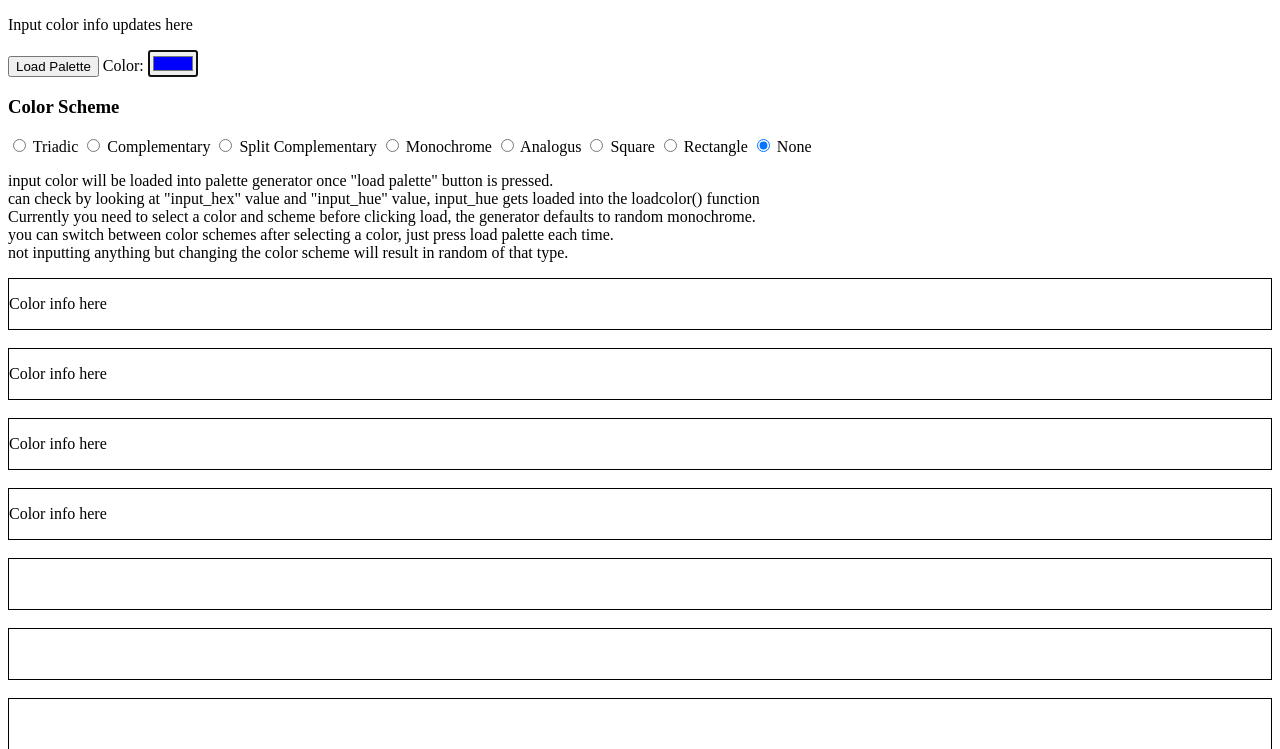
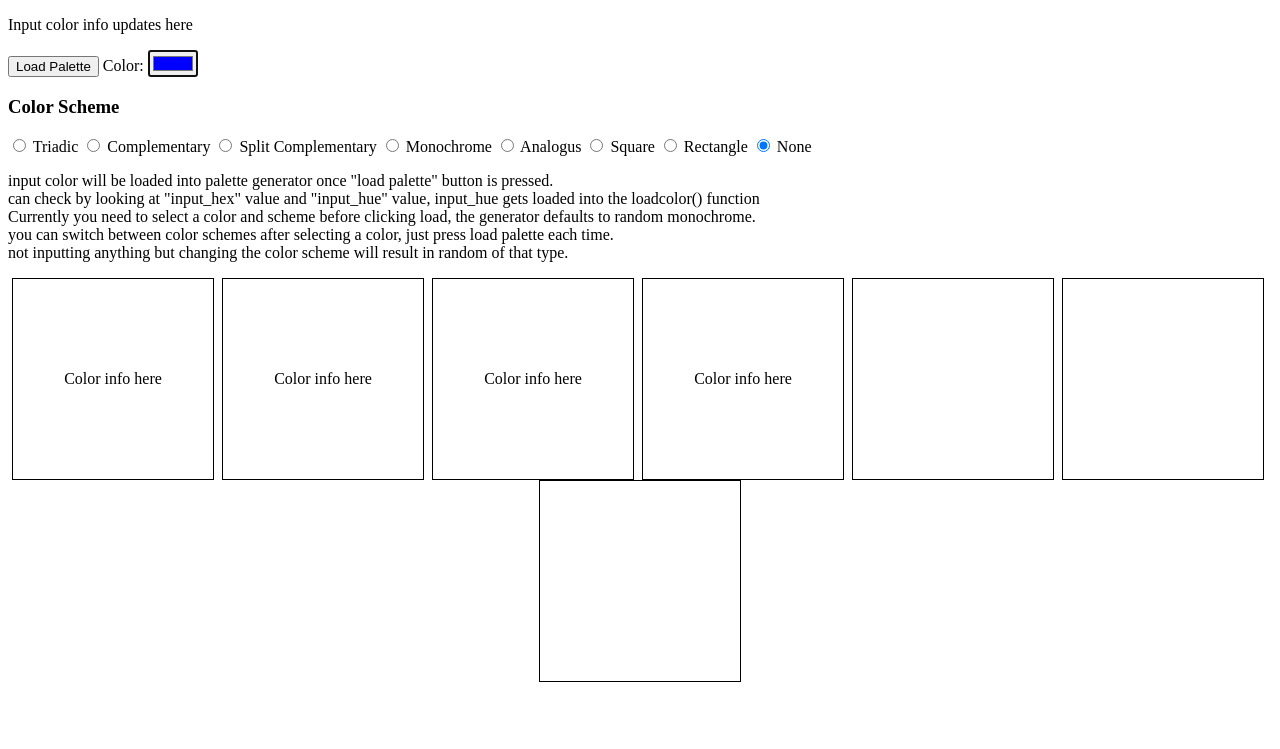
Before and after one commit to tomchmod000/ColorPaletteGenerator, a plain HTML site: page index.html in a window 1280 px wide. Shown: the top 749 px of the page. Drawn offline with Linux system fonts and the light colour scheme.

Commit message:
added code to make sure all needed colors appear at least once

```diff
--- a/css/style.css
+++ b/css/style.css
@@ -3,3 +3,20 @@
 #color5 {
 	color: white;
 }
+
+#colorsquares {
+	display: flex;
+	flex-direction: row;
+	justify-content: space-evenly;
+	align-items: center;
+	flex-wrap: wrap;
+}
+
+.card {
+	display: flex;
+	flex-direction: row;
+	align-items: center;
+	justify-content: center;
+	width: 200px;
+	height: 200px;
+}
--- a/index.html
+++ b/index.html
@@ -75,48 +75,44 @@
 		<br>you can switch between color schemes after selecting a color, just press load palette each time.
 		<br>not inputting anything but changing the color scheme will result in random of that type.
 		</p>
-<!--
-		<p>Watch the paragraph colors change when you adjust the color picker.
-  		As you make changes in the color picker, the first paragraph's
-		color changes, as a preview (this uses the <code>input</code>
-		event). When you close the color picker, the <code>change</code>
-		event fires, and we detect that to change every paragraph to
-  		the selected color.</p> -->
 
-		<div id="myDiv1" style="border:1px solid">
+		<div id ="colorsquares">
+
+		<div class="card" id="myDiv1" style="border:1px solid">
 			 <p id="color1">Color info here</p>
     	</div>
     	<br>
 
-		<div id="myDiv2" style="border:1px solid">
+		<div class="card" id="myDiv2" style="border:1px solid">
         <p id="color2">Color info here</p>
     	</div>
     	<br>
 
-    	<div id="myDiv3" style="border:1px solid">
+    	<div class="card" id="myDiv3" style="border:1px solid">
     		 <p id="color3">Color info here</p>
     	</div>
     	<br>
 
-    	<div id="myDiv4" style="border:1px solid">
+    	<div class="card" id="myDiv4" style="border:1px solid">
     		 <p id="color4">Color info here</p>
     	</div>
     	<br>
 
-    	<div id="myDiv5" style="border:1px solid">
+    	<div class="card" id="myDiv5" style="border:1px solid">
     		 <p id="color5">Color info here</p>
     	</div>
     	<br>
 
-    	<div id="myDiv6" style="border:1px solid">
+    	<div class="card" id="myDiv6" style="border:1px solid">
     		 <p id="color6">Color info here</p>
     	</div>
     	<br>
 
-    	<div id="myDiv7" style="border:1px solid">
+    	<div class="card" id="myDiv7" style="border:1px solid">
     		 <p id="color7">Color info here</p>
     	</div>
-    	<br>
+
+    	</div>
 	<!-- Color Selector -->
 
 	<!-- Options Selector -->
--- a/js/color_palette.js
+++ b/js/color_palette.js
@@ -55,7 +55,7 @@ https://www.w3schools.com/colors/colors_picker.asp
 
 	// Lightness constants
 
-	const light1 = 14;
+	const light1 = 18; // was 14
 	const light2 = 28;
 	const light3 = 42;
 	const light4 = 57;
@@ -510,6 +510,11 @@ let hueconversionarray = [inputred, inputyellow, inputblue];
 				//let c = Math.floor(Math.random() * 361);
 				let d = (neededColors[3] == undefined) ? Math.floor(Math.random() * 361) : neededColors[3];
 
+				let acheck = (neededColors[0] == undefined) ? null : 0;
+				let bcheck = (neededColors[1] == undefined) ? null : 0;
+				let ccheck = (neededColors[2] == undefined) ? null : 0;
+				let dcheck = (neededColors[3] == undefined) ? null : 0;
+
 			for (let i = 0; i < 7; i++) {
 				  // use array to store a, b, c , d etc
 					// for actual function assign variablearray[0]  = inputarray[huevalue0];
@@ -542,23 +547,96 @@ let hueconversionarray = [inputred, inputyellow, inputblue];
 				if ((anum >= bnum) && (anum >= cnum) && (anum >= dnum)) {
 					// [H, S, L] values
 					palette[i][0] = [a];
+					acheck += 1;
 				}
 				else if ((bnum >= cnum) && (bnum >= dnum)) {
 					palette[i][0] = [b];
+					bcheck += 1;
 				}
 				else if (cnum >= dnum) {
 					palette[i][0] = [c];
+					ccheck += 1;
 				}
 				else {
 					palette[i][0] = [d];
+					dcheck += 1;
 				}
-
 				// use includes() to check if all colors are in array at least once
 				// if not use if statement to reassign a value
 				// then check by going through all the colors again
 				// using for / while loop?
 				// look into using continue[] to restart loop if any of the if statements are entered
 			}
+
+			let x = 0;
+
+			while (x == 0) {
+				if (acheck <= 0 && acheck != null){
+					temp = palette[0][0];
+					if (temp == b){
+						bcheck -= 1;
+					}
+					else if (temp == c){
+						ccheck -= 1;
+					}
+					else {
+						dcheck -= 1;
+					}
+					palette[0][0] = a;
+					acheck += 1;
+					continue;
+				}
+
+				if (bcheck <= 0 && bcheck != null){
+					temp = palette[1][0];
+					if (temp == a){
+						acheck -= 1;
+					}
+					else if (temp == c){
+						ccheck -= 1;
+					}
+					else {
+						dcheck -= 1;
+					}
+					palette[1][0] = b;
+					bcheck += 1;
+					continue;
+				}
+
+				if (ccheck <= 0 && ccheck != null){
+					temp = palette[2][0];
+					if (temp == a){
+						acheck -= 1;
+					}
+					else if (temp == b){
+						bcheck -= 1;
+					}
+					else {
+						dcheck -= 1;
+					}
+					palette[2][0] = c;
+					ccheck += 1;
+					continue;
+				}
+
+				if (dcheck <= 0 && dcheck != null){
+					temp = palette[3][0];
+					if (temp == a){
+						acheck -= 1;
+					}
+					else if (temp == b){
+						bcheck -= 1;
+					}
+					else {
+						ccheck -= 1;
+					}
+					palette[3][0] = d;
+					dcheck += 1;
+					continue;
+				}
+				break;
+			}
+
 
 		}
 
```
